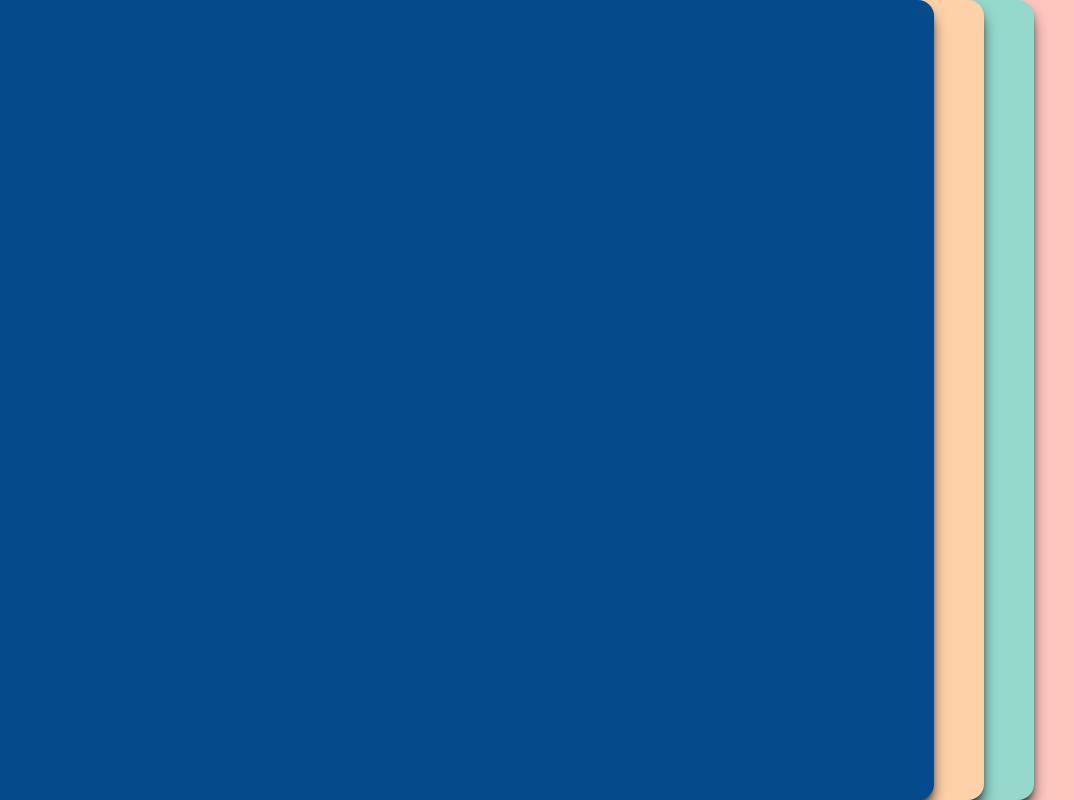
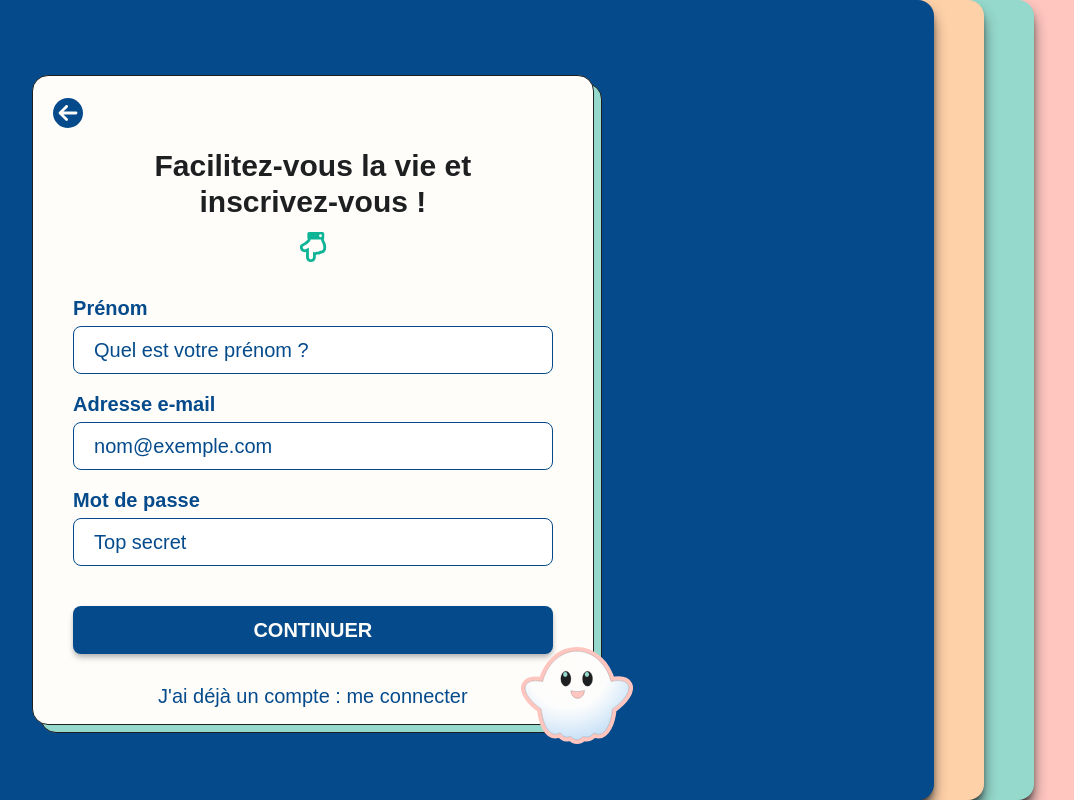
Before and after one commit to SihemN/P3-HOPHOPHOP, a React (Vite) app in the folder frontend/: page /login in a window 1280 px wide. Shown: the whole page, without its empty margins (196-1270 px from the left). Built offline with nearby package versions, Linux system fonts and the light colour scheme; a web font is replaced by a local one.

Commit message:
done css login page

```diff
--- a/frontend/src/components/LogIn_page/SignupForm.jsx
+++ b/frontend/src/components/LogIn_page/SignupForm.jsx
@@ -1,8 +1,25 @@
+import { FaRegHandPointDown } from "react-icons/fa";
+import { FaCircleArrowLeft } from "react-icons/fa6";
+import { Link } from "react-router-dom";
+
 export default function SignupForm() {
   return (
-    <form className="flex flex-col text-blue-default text-xl mx-5 ">
+    <div>
+      {/* Bouton flèche retour à la landing page */}
+      <Link to="/index">
+        <FaCircleArrowLeft className="text-blue-default text-3xl mt-2" />
+      </Link>
+      <div className="flex flex-col items-center my-5">
+        <h1 className=" text-3xl font-bold text-center px-10">
+          Facilitez-vous la vie et inscrivez-vous !
+        </h1>
+        <FaRegHandPointDown className="m-3 text-3xl text-green-default" />
+      </div>
+
+      {/* Formulaire d'inscription */}
+      <form className="flex flex-col text-blue-default text-xl mx-5">
         <label htmlFor="name" className="font-bold">
-        Nom
+          Prénom
         </label>
         <input
           id="name"
@@ -10,7 +27,7 @@ export default function SignupForm() {
           placeholder="Quel est votre prénom ?"
           className="border border-solid border-blue-default h-12 mt-1 py-2 px-5 rounded-lg placeholder:text-blue-default"
         />
-      <label htmlFor="email" className="font-bold mt-5">
+        <label htmlFor="email" className="font-bold mt-4">
           Adresse e-mail
         </label>
         <input
@@ -19,7 +36,7 @@ export default function SignupForm() {
           placeholder="nom@exemple.com"
           className="border border-solid border-blue-default h-12 mt-1 py-2 px-5 rounded-lg placeholder:text-blue-default"
         />
-      <label htmlFor="password" className="font-bold mt-5">
+        <label htmlFor="password" className="font-bold mt-4">
           Mot de passe
         </label>
         <input
@@ -36,5 +53,6 @@ export default function SignupForm() {
         </button>
         <p className="text-center">J'ai déjà un compte : me connecter</p>
       </form>
+    </div>
   );
 }
--- a/frontend/src/pages/Login.jsx
+++ b/frontend/src/pages/Login.jsx
@@ -1,30 +1,39 @@
-import { FaCircleArrowLeft } from "react-icons/fa6";
-import { FaRegHandPointDown } from "react-icons/fa";
 import SignupForm from "../components/LogIn_page/SignupForm";
+import Logo from "../assets/logo/ghost-pink.svg";
 
 export default function Login() {
   return (
-    <div className="md:bg-red-lighter h-screen font-Neue-Kabel text-dark-default">
+    <div className="lg:bg-red-lighter h-screen font-Neue-Kabel text-dark-default ">
       {/* version PC */}
-      <div className="bg-green-lighter h-screen w-custom rounded-r-2xl shadow-lg shadow-dark-default md:block hidden">
+      <div className="bg-green-lighter h-screen w-custom rounded-r-2xl shadow-lg shadow-dark-default lg:block hidden">
         <div className="bg-orange-lighter h-screen w-custom rounded-r-2xl  shadow-lg shadow-dark-default">
-          <div className="bg-blue-default h-screen w-custom rounded-r-2xl shadow-lg shadow-dark-default">
-            {/* <SignupForm /> */}
+          <div className="bg-blue-default h-screen w-custom rounded-r-2xl shadow-lg shadow-dark-default flex justify-center items-center py-10">
+            <div className="flex justify-center items-center">
+              <div className="relative h-full">
+                {/* div background vert en arrière-plan */}
+                <div className="absolute top-[8px] left-[8px] bg-green-lighter w-10/12 h-full max-h-[650px] rounded-2xl border-solid border border-dark" />
+                {/* div 1er plan avec form et logo */}
+                <div className="relative flex flex-col justify-center bg-cream rounded-2xl  p-5 w-10/12 h-full max-h-[650px] border-solid border-[1px] border-dark-default">
+                  <SignupForm />
+                  <img
+                    src={Logo}
+                    alt="Logo fantôme Hop Hop Hop version fond rose"
+                    className="w-28 my-7 block mx-auto absolute -bottom-12 -right-10"
+                  />
+                </div>
+              </div>
+            </div>
           </div>
         </div>
       </div>
-
       {/* version Mobile */}
-      <div className="sm:hidden p-5">
-        {" "}
-        <FaCircleArrowLeft className="text-blue-default text-3xl" />
-        <div className="flex flex-col items-center my-5">
-          <h1 className=" text-3xl font-bold text-center">
-            Facilitez-vous la vie et inscrivez-vous !
-          </h1>
-          <FaRegHandPointDown className="m-5 text-3xl text-green-default" />
-        </div>
+      <div className="lg:hidden p-5 flex flex-col items-center justify-center">
         <SignupForm />
+        <img
+          src={Logo}
+          alt="Logo fantôme Hop Hop Hop version fond rose"
+          className="max-w-60 my-7 m-auto"
+        />
       </div>
     </div>
   );
```
Lines whose indentation alone changed are shown as unchanged.
